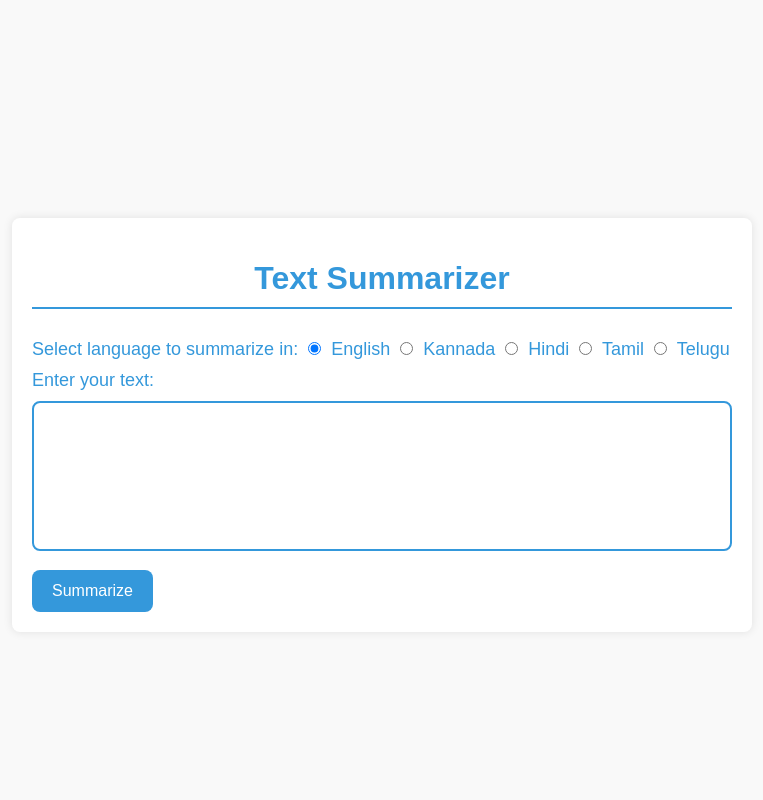
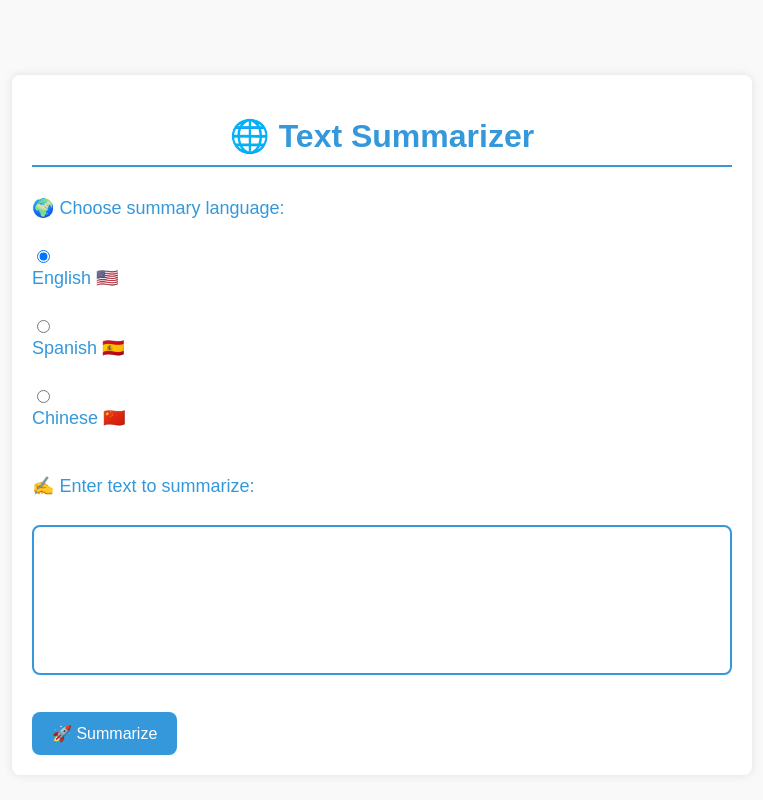
Before and after one commit to Akash-Kadali/LLM-Optimization, a Flask app: page / in a window 1280 px wide. Shown: the whole page, without its empty margins (258-1021 px from the left). Run offline with Flask 2, Linux system fonts and the light colour scheme.

Commit message:
Update index.html

```diff
--- a/templates/index.html
+++ b/templates/index.html
@@ -1,8 +1,3 @@
-<!--
-    This is the main page of the web app. It contains a form that takes in the user's text input and the language to summarize in.
-    The form is submitted to the /summarize route.
--->
-
 <!DOCTYPE html>
 <html lang="en">
 <head>
@@ -13,17 +8,22 @@
 </head>
 <body>
     <div class="container">
-        <h1>Text Summarizer</h1>
+        <h1>🌐 Text Summarizer</h1>
         <form action="/summarize" method="post">
-            <label for="language">Select language to summarize in:
-            <input type="radio" name="language" value="English" checked> English
-            <input type="radio" name="language" value="Kannada"> Kannada
-            <input type="radio" name="language" value="Hindi"> Hindi
-            <input type="radio" name="language" value="Tamil"> Tamil
-            <input type="radio" name="language" value="Telugu"> Telugu</label>
-            <label for="user_input">Enter your text:</label>
-            <textarea id="user_input" name="user_input" required></textarea>
-            <button type="submit">Summarize</button>
+            <label for="language">🌍 Choose summary language:</label><br>
+            <input type="radio" id="english" name="language" value="en" checked>
+            <label for="english">English 🇺🇸</label><br>
+
+            <input type="radio" id="spanish" name="language" value="es">
+            <label for="spanish">Spanish 🇪🇸</label><br>
+
+            <input type="radio" id="chinese" name="language" value="zh-cn">
+            <label for="chinese">Chinese 🇨🇳</label><br><br>
+
+            <label for="user_input">✍️ Enter text to summarize:</label><br>
+            <textarea id="user_input" name="user_input" rows="8" required></textarea><br><br>
+
+            <button type="submit">🚀 Summarize</button>
         </form>
     </div>
 </body>
```
